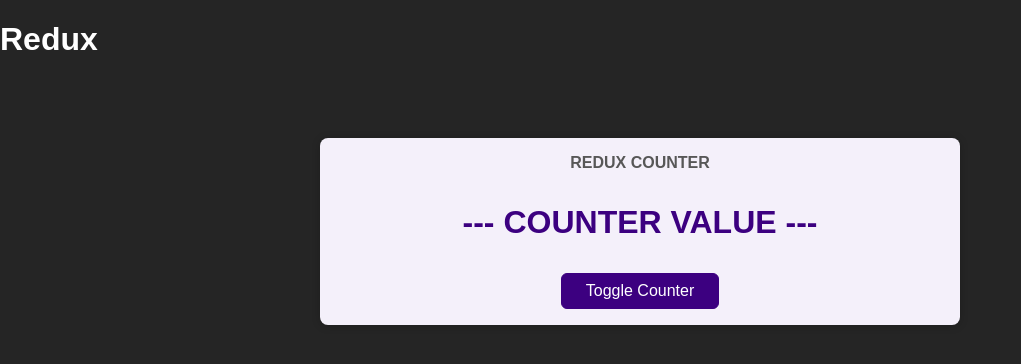
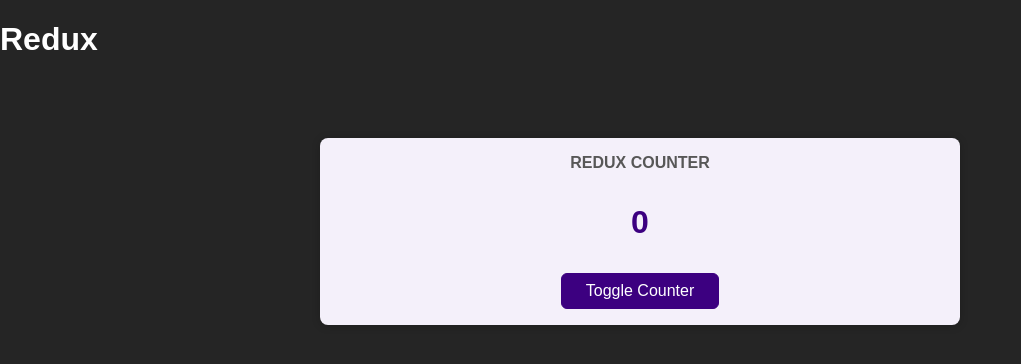
Before and after one commit to SyedSibtainRazvi/redux-basics, a React (Create React App) app: page / in a window 1280 px wide. Shown: the top 364 px of the page, without its empty margins (0-1021 px from the left). Built offline with nearby package versions, Linux system fonts and the light colour scheme.

Commit message:
feat: Store added
Subscription added and counter defined

```diff
--- a/src/App.jsx
+++ b/src/App.jsx
@@ -1,5 +1,6 @@
 import React from 'react'
 import Counter from './components/Counter';
+
 const App = () => {
   return (
     <>
--- a/src/components/Counter.jsx
+++ b/src/components/Counter.jsx
@@ -1,19 +1,19 @@
 import React from 'react';
+import { useSelector } from 'react-redux';
 
 import classes from './Counter.module.css';
 
 const Counter = () => {
+    const counter = useSelector(state => state.counter)
 
-    const toggleHandler = () =>{}
+    const toggleHandler = () => { }
 
     return (
-        <>
-            <main className={classes.counter}>
-                <h1>Redux Counter</h1>
-                <div className={classes.value}> --- COUNTER VALUE ---</div>
-                <button onClick={toggleHandler}> Toggle Counter</button>
-            </main>
-        </>
+        <main className={classes.counter}>
+            <h1>Redux Counter</h1>
+            <div className={classes.value}>{counter}</div>
+            <button onClick={toggleHandler}> Toggle Counter</button>
+        </main>
     )
 }
 
--- a/src/index.js
+++ b/src/index.js
@@ -1,12 +1,15 @@
 import React from 'react';
 import ReactDOM from 'react-dom/client';
+import { Provider } from 'react-redux';
+import store from './store/index';
 
 import './index.css';
 import App from './App';
 
 const root = ReactDOM.createRoot(document.getElementById('root'));
 root.render(
-  <React.StrictMode>
-    <App />
-  </React.StrictMode>
+  <Provider store={store}>
+      <App />
+  </Provider>
+
 );
--- /dev/null
+++ b/src/store/index.js
@@ -0,0 +1,24 @@
+import { createStore } from 'redux';
+
+
+const counterReducer = (state = {counter: 0}, action) => {
+    if (action === 'increment') {
+        return {
+            counter: state.counter + 1
+        };
+    }
+
+    if (action === 'decrement') {
+        return {
+            counter: state.counter - 1
+        };
+    }
+
+    return state
+
+};
+
+
+const store = createStore(counterReducer);
+
+export default store;
```
